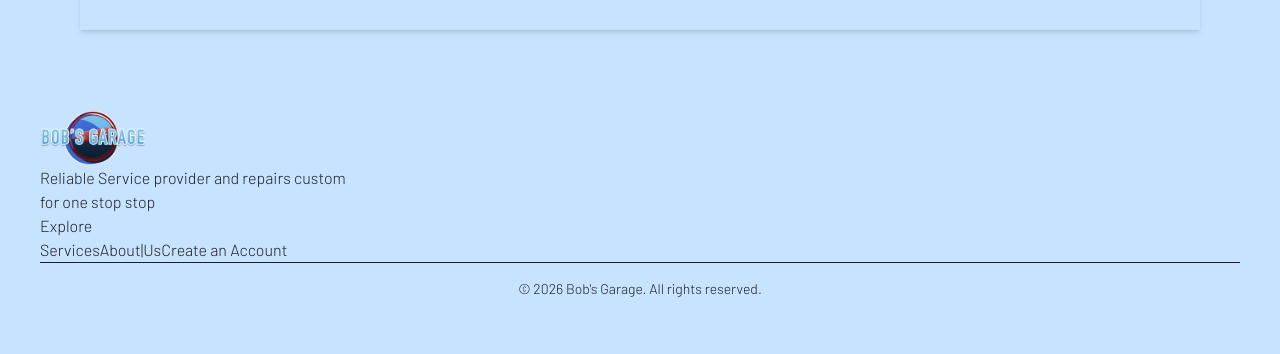
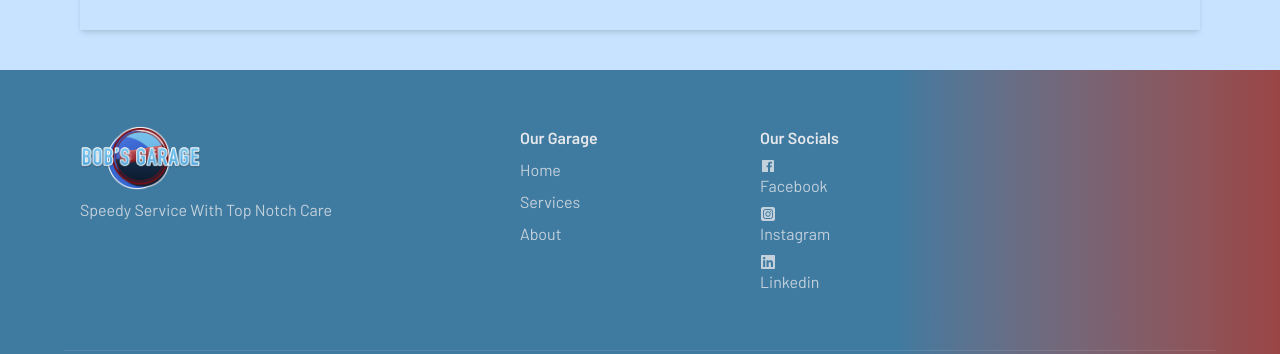
Before and after one commit to TalhahSanim/bobsGarageSystem, a React (Vite) app in the folder client/: page / in a window 1280 px wide. Shown: the part 1465-1819 px from the top of the page. Built offline with nearby package versions, Linux system fonts and the light colour scheme; no server answers.

Commit message:
implemeted new footer

```diff
--- a/client/src/components/layout/Footer.jsx
+++ b/client/src/components/layout/Footer.jsx
@@ -1,37 +1,64 @@
-// Site footer incluses brand links hours and contact and copyright
+// Site Footer -> Logo, page links, account links,social links and copyright
 import { Link } from "react-router-dom";
+import { IoLogoFacebook } from "react-icons/io";
+import { FaSquareInstagram, FaLinkedin } from "react-icons/fa6";
+
 import logo from "../../assets/logo-light.png";
+
 export default function Footer() {
   const year = new Date().getFullYear();
   return (
-    <footer className=" bg-neutral max-w-8xl p-10 sm:footer-horizontal">
+    <footer className="bg-linear-to-r from-footer from-70% to-footer-end font-normal text-on-footer">
+      <div className="mx-auto grid max-w-6xl grid-cols-2 gap-10 px-4 py-14 md:grid-cols-[2fr_1fr_1fr_1fr]">
         {/* Brand */}
-      <aside>
-        <img src={logo} alt="Bob's Garage" className="h-14 w-auto" />
-        <p className="max-w-xs text-neutral-content/70">
-          Reliable Service provider and repairs custom for one stop stop
+        <div className="col-span-2 md:col-span-1">
+          <img src={logo} alt="Bob's Garage" className="h-16 w-auto" />
+          <p className="mt-2 text-on-footer/80">
+            Speedy Service With Top Notch Care
           </p>
-      </aside>
-
-      {/* page links */}
-      <nav className="gap-4">
-        <h6 className="footer-title">Explore</h6>
-        <Link to="/services" className="link link-hover">
+        </div>
+        {/* Page Links */}
+        <nav className="flex flex-col gap-2">
+          <h2 className="font-sans text-base font-semibold">Our Garage</h2>
+          <Link to="/" className="text-on-footer/80 hover:text-white">
+            Home
+          </Link>
+          <Link to="/services" className="text-on-footer/80 hover:text-white">
             Services
           </Link>
-        <Link to="/about" className="link link-hover">
-          About|Us
+          <Link to="/about" className="text-on-footer/80 hover:text-white">
+            About
           </Link>
-        <Link to="/register" className="link link-hover">
-          Create an Account
-        </Link>
-
+        </nav>
+        {/* Account Links */}
+        <nav className="flex flex-col gap-2">
+          <h2 className="font-sans text-base font-semibold">Our Socials</h2>
+          <a
+            href="https://facebook.com"
+            className="text-on-footer/80 hover:text-white"
+          >
+            <IoLogoFacebook />
+            Facebook
+          </a>
+          <a
+            href="https://instagram.com"
+            className="text-on-footer/80 hover:text-white"
+          >
+            <FaSquareInstagram /> Instagram
+          </a>
+          <a
+            href="https://linkedin.com"
+            className="text-on-footer/80 hover:text-white"
+          >
+            <FaLinkedin />
+            Linkedin
+          </a>
+        </nav>
+      </div>
       {/* Copyright */}
-
-        <div className="border-t border-neutral-content/10 py-4 text-center text-sm text-neutral-content/60">
-          © {year} Bob's Garage. All rights reserved.
+      <div className="mx-auto max-w-6xl border-t border-white/10  px-4 text-sm font-normal text-on-footer/70">
+        All Rights Reserved. © Bob's Garage {year}
       </div>
-      </nav>
     </footer>
   );
 }
```
Lines whose indentation alone changed are shown as unchanged.
